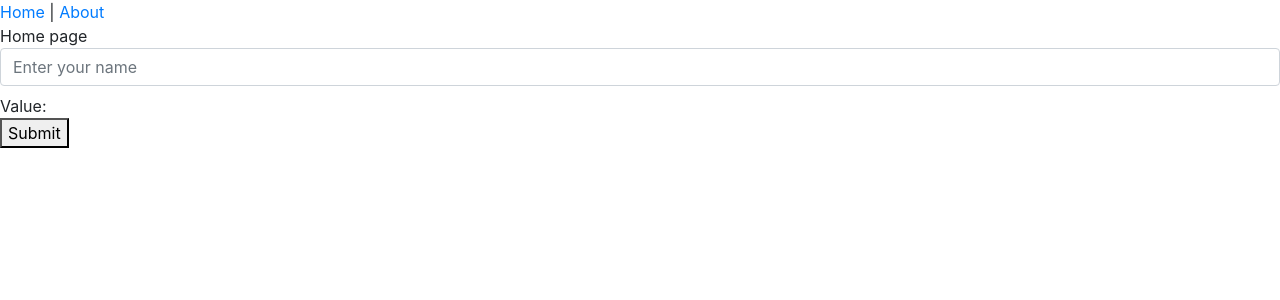
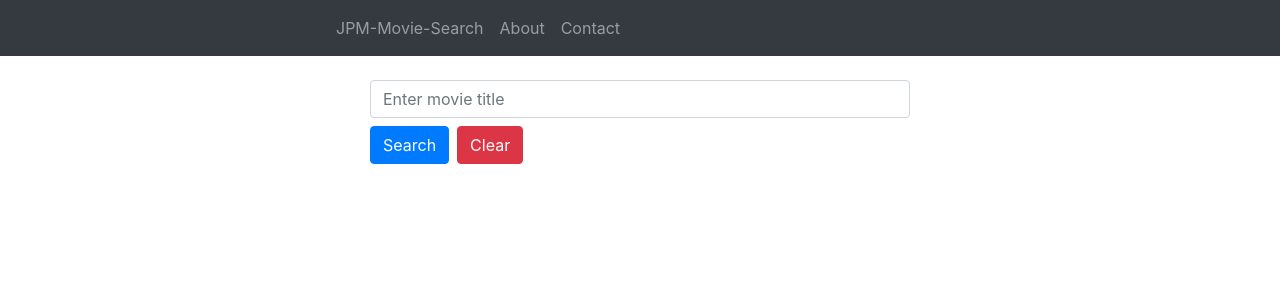
Before and after one commit to artworkjpm/movie-vue, a Vue app: page / in a window 1280 px wide. Shown: the top 300 px of the page. Built offline with nearby package versions, Linux system fonts and the light colour scheme.

Commit message:
search working, styled, go back keeps the search

```diff
--- a/src/App.vue
+++ b/src/App.vue
@@ -1,15 +1,22 @@
 <template>
   <div id="app">
-    <nav>
-      <router-link to="/">Home</router-link> |
-      <router-link to="/about">About</router-link>
-    </nav>
-    <router-view />
+    <NavBarTop />
+    <div class="container">
+      <div class="row">
+        <div class="col-sm-6 mx-auto mt-4">
+          <keep-alive>
+            <router-view />
+          </keep-alive>
+        </div>
+      </div>
+    </div>
   </div>
 </template>
 
 <script>
+import NavBarTop from "./components/NavBarTop";
 export default {
-  name: "app"
+  name: "app",
+  components: { NavBarTop }
 };
 </script>
--- /dev/null
+++ b/src/components/Contact.vue
@@ -0,0 +1,13 @@
+<template>
+  <div>
+    <p>Tel: 695966706</p>
+    <p>Email: johnnymoran44@hotmail.com</p>
+    <p>Website: <a href="https://jpm.netlify.com" target="_blank">https://jpm.netlify.com</a></p>
+  </div>
+</template>
+
+<script>
+export default {};
+</script>
+
+<style></style>
--- a/src/components/Home.vue
+++ b/src/components/Home.vue
@@ -1,16 +1,31 @@
 <template>
   <div>
-    <div>Home page</div>
     <div>
-      <b-form-input v-model="movie" placeholder="Enter your name"></b-form-input>
-      <div class="mt-2">Value: {{ movie }}</div>
+      <b-form @submit="onSubmit" @reset="onReset">
+        <b-form-input v-model="movie" placeholder="Enter movie title" required></b-form-input>
+        <div class="mt-2">
+          <b-button type="submit" variant="primary mr-2">Search</b-button>
+          <b-button type="reset" variant="danger">Clear</b-button>
+        </div>
+      </b-form>
     </div>
     <div>
-      <button @click="submit()">Submit</button>
-    </div>
-    <div>{{ movies }}</div>
-    <div v-for="item in movies" :key="item.imdbID">
-      <router-link :to="{ name: 'movieDetails', params: { movieName: cleanTitle(item.Title), id: item.imdbID } }"><img :src="item.Poster" alt=""/></router-link>
+      <table class="table table-striped table-hover mt-2">
+        <tbody>
+          <tr v-for="item in movies" :key="item.imdbID">
+            <td>
+              <router-link :to="{ name: 'movieDetails', params: { movieName: cleanTitle(item.Title), id: item.imdbID } }"><img :src="item.Poster" alt="" height="200px" /> </router-link>
+            </td>
+            <td class="noLinkStyle">
+              <router-link :to="{ name: 'movieDetails', params: { movieName: cleanTitle(item.Title), id: item.imdbID } }">
+                <p class="font-weight-bold mt-4">{{ item.Title }}</p>
+                <p>Year: {{ item.Year }}</p>
+                <p>Type: {{ item.Type | capitalize }}</p>
+              </router-link>
+            </td>
+          </tr>
+        </tbody>
+      </table>
     </div>
   </div>
 </template>
@@ -44,17 +59,26 @@ export default {
         .replace(/[:,]/g, "")
         .toLowerCase();
     },
-    submit() {
+    onSubmit(evt) {
+      evt.preventDefault();
       this.getMovies();
+    },
+    onReset(evt) {
+      evt.preventDefault();
+      this.movie = null;
     },
     noMoviesFound(movies) {
       if (!movies) {
-        alert("no movies found, try to amend your title");
+        alert("no movies found, try amending your title");
       }
     }
   },
-  created() {
-    //this.getMovies();
+  filters: {
+    capitalize: function(value) {
+      if (!value) return "";
+      value = value.toString();
+      return value.charAt(0).toUpperCase() + value.slice(1);
+    }
   }
 };
 </script>
--- /dev/null
+++ b/src/components/NavBarTop.vue
@@ -0,0 +1,17 @@
+<template>
+  <div>
+    <b-navbar type="dark" variant="dark">
+      <b-navbar-nav class="col-sm-6 mx-auto">
+        <b-nav-item to="/">JPM-Movie-Search</b-nav-item>
+        <b-nav-item to="/about">About</b-nav-item>
+        <b-nav-item to="/contact">Contact</b-nav-item>
+      </b-navbar-nav>
+    </b-navbar>
+  </div>
+</template>
+
+<script>
+export default {};
+</script>
+
+<style></style>
--- a/src/custom.scss
+++ b/src/custom.scss
@@ -1,2 +1,10 @@
 @import "node_modules/bootstrap/scss/bootstrap";
 @import "node_modules/bootstrap-vue/src/index.scss";
+
+td.noLinkStyle a:hover {
+  text-decoration: none;
+}
+
+td.noLinkStyle a {
+  color: #343a40;
+}
--- a/src/routes.js
+++ b/src/routes.js
@@ -3,10 +3,12 @@ import About from './components/About.vue';
 import Movie from './components/Movie.vue';
 import Redirect from './components/Redirect.vue';
 import Error from './components/404.vue';
+import Contact from './components/Contact.vue'
 
 const routes = [
-    { path: '/', component: Home },
+    { path: '/', component: Home, name: 'home' },
     { path: '/about', component: About },
+    { path: '/contact', component: Contact },
     { path: '/movie/:movieName/:id', component: Movie, name: 'movieDetails' },
     { path: '/redirect', component: Redirect, name: 'redirect' },
     { path: '/404', component: Error, name: '404' },
```
